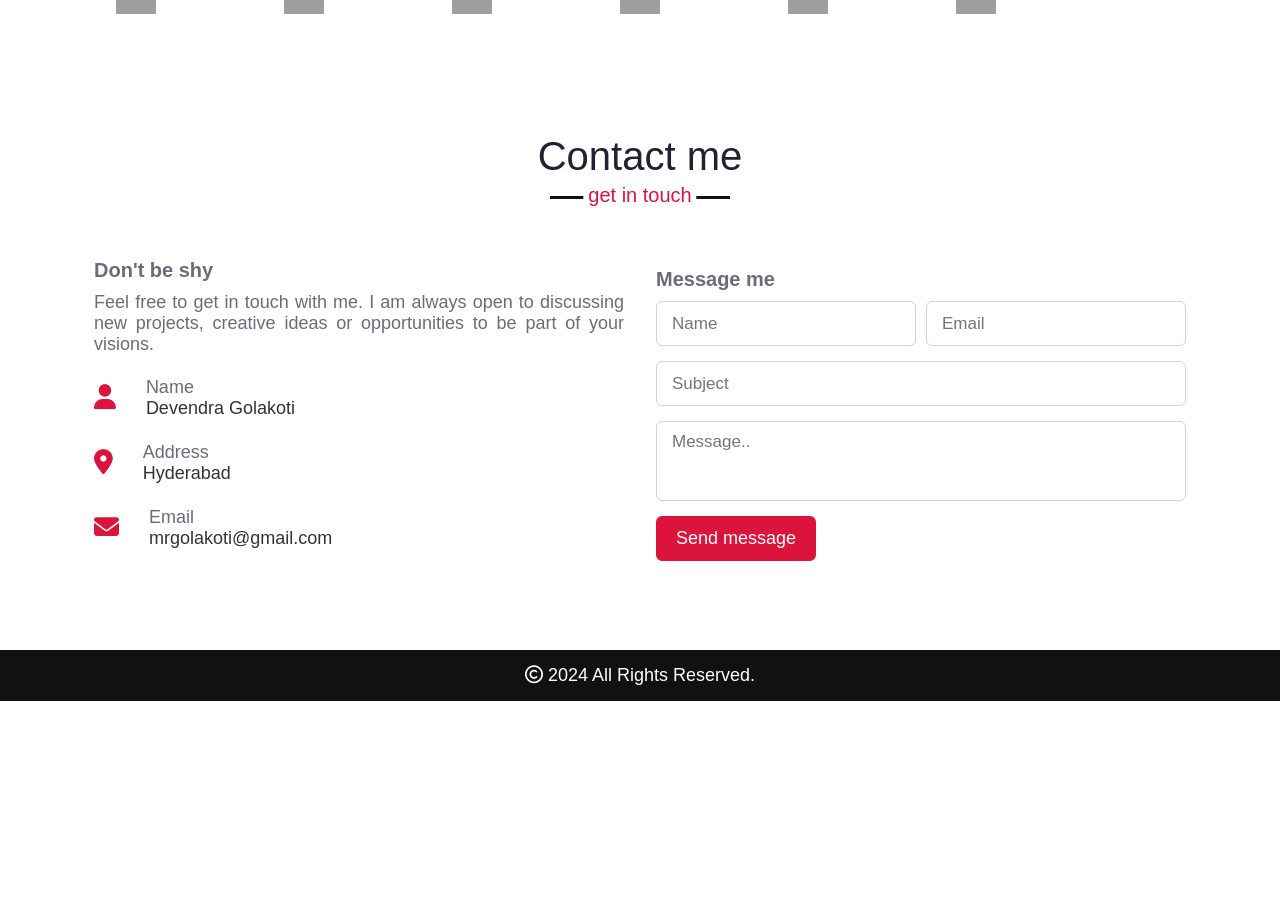
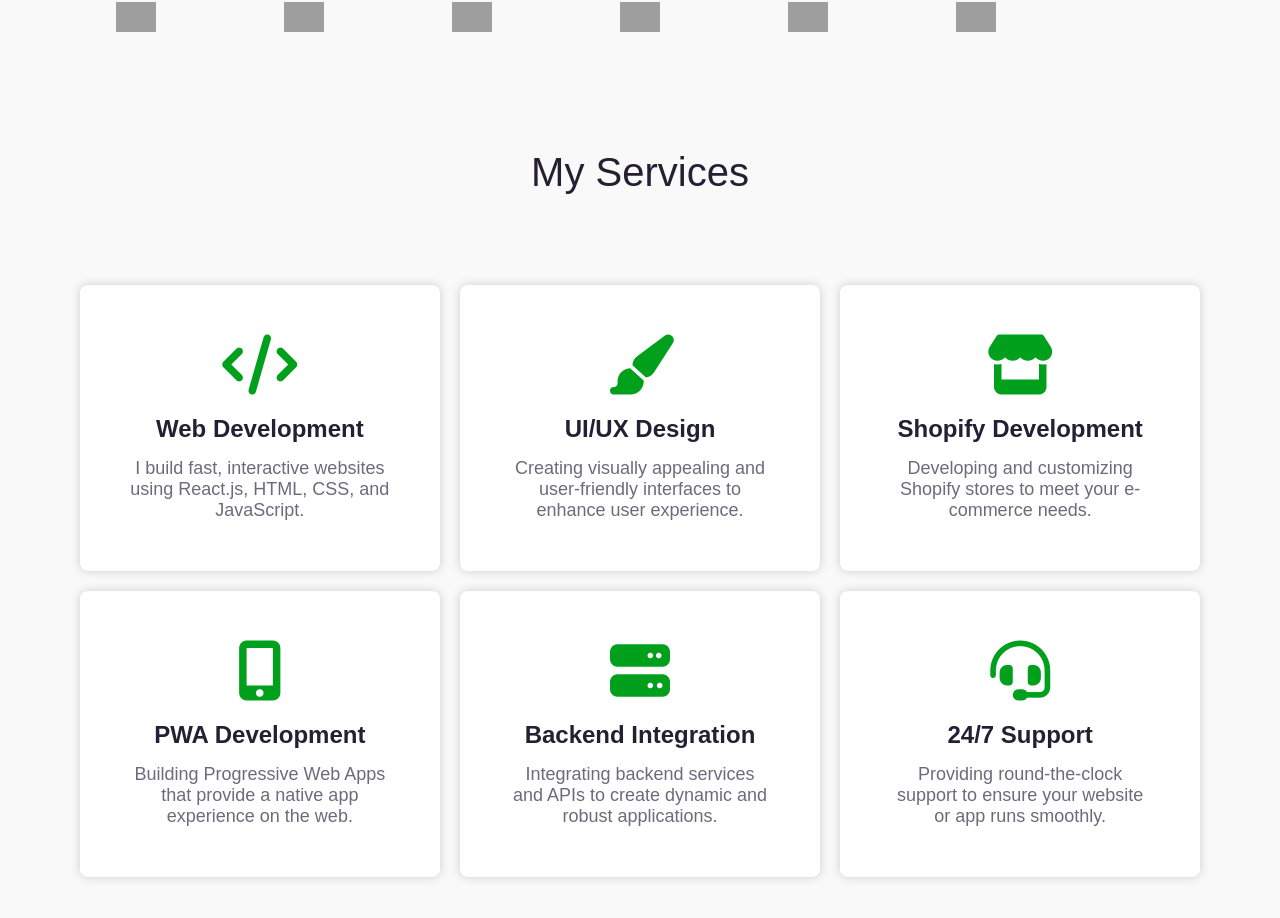
Before and after one commit to devendra98-tech/my-portfolio, a React (Create React App) app: page / in a window 1280 px wide. Shown: the part 1800-2718 px from the top of the page. Before the commit the page ends 2501 px from the top, so only its background shows below. Built offline with nearby package versions, Linux system fonts and the light colour scheme; grey boxes are pictures that could not be loaded.

Commit message:
services section changes

```diff
--- a/package.json
+++ b/package.json
@@ -1,4 +1,5 @@
 {
+  "homepage": "https://devendra98-tech.github.io/my-portfolio",
   "name": "react-portfolio",
   "version": "0.1.0",
   "private": true,
@@ -19,6 +20,8 @@
   },
   "scripts": {
     "start": "react-scripts start",
+    "predeploy": "npm run build",
+    "deploy": "gh-pages -d build",
     "build": "react-scripts build",
     "test": "react-scripts test",
     "eject": "react-scripts eject"
--- a/src/App.css
+++ b/src/App.css
@@ -832,9 +832,9 @@ footer span a:hover {
 }
 
 @media (max-width: 690px) {
-  .max-width {
+  /* .max-width {
     padding: 0 23px;
-  }
+  } */
 
   .home .home-content .text-2 {
     font-size: 60px;
--- a/src/App.tsx
+++ b/src/App.tsx
@@ -1,6 +1,12 @@
 import React, { useEffect, useState } from "react";
 import "./App.css";
-import { AboutSection, Footer, Header, Home } from "./components";
+import {
+  AboutSection,
+  Footer,
+  Header,
+  Home,
+  ServicesSection,
+} from "./components";
 import SkillSection from "./components/skills-section/skills-section";
 import ContactSection from "./components/contact-section";
 
@@ -49,6 +55,7 @@ const App = () => {
       <Home />
       <AboutSection />
       <SkillSection />
+      <ServicesSection />
       <ContactSection />
       <Footer />
     </>
--- a/src/components/about-section/about-section-components.tsx
+++ b/src/components/about-section/about-section-components.tsx
@@ -2,6 +2,7 @@ import styled from "styled-components";
 export const AboutSectionContainer = styled.div`
   font-family: "Poppins", sans-serif;
   padding: 100px 0 40px;
+  background-color: #f9f9f9;
 `;
 export const AboutSectionWrapper = styled.div`
   max-width: 1300px;
@@ -104,5 +105,6 @@ export const SkillTitle = styled.h2`
   font-weight: 500;
   margin-bottom: 60px;
   padding-bottom: 20px;
+  padding-top: 18px;
   font-family: "Ubuntu", sans-serif;
 `;
--- a/src/components/contact-section/contact-section.tsx
+++ b/src/components/contact-section/contact-section.tsx
@@ -2,7 +2,11 @@ import React from "react";
 
 export default function ContactSection() {
   return (
-    <section className="contact" id="contact">
+    <section
+      className="contact"
+      id="contact"
+      style={{ backgroundColor: " #f9f9f9" }}
+    >
       <div className="max-width">
         <h2 className="title">Contact me</h2>
         <div className="contact-content">
--- a/src/components/header/header.tsx
+++ b/src/components/header/header.tsx
@@ -30,12 +30,12 @@ export default function Header() {
 
   const onMenuIconlick = () => {
     setIsOpen(!isOpen);
-
     setShow(!show);
   };
   const onMenuClick = () => {
     if (show) {
       setShow(false);
+      setIsOpen(false);
     }
   };
 
@@ -47,13 +47,18 @@ export default function Header() {
         </LogoContainer>
         <MenuContainer className={show ? "active" : ""}>
           <MenuItem onClick={onMenuClick}>
-            <a href="/#" className="menu-btn">
+            <a href="#home" className="menu-btn">
               Home
             </a>
           </MenuItem>
           <MenuItem onClick={onMenuClick}>
             <a href="#about" className="menu-btn">
               About
+            </a>
+          </MenuItem>
+          <MenuItem onClick={onMenuClick}>
+            <a href="#services" className="menu-btn">
+              Services
             </a>
           </MenuItem>
 
--- a/src/components/home-section/home-section.tsx
+++ b/src/components/home-section/home-section.tsx
@@ -10,7 +10,7 @@ import {
 export default function Home() {
   return (
     <>
-      <HomeSectionContainer id="/home">
+      <HomeSectionContainer id="home">
         <HomeSectionWrapper>
           <HomeSectionContentWrapper>
             <HomeSectionPrimaryTitle>Hello, This is</HomeSectionPrimaryTitle>
--- a/src/components/services-section/services-section-components.tsx
+++ b/src/components/services-section/services-section-components.tsx
@@ -1,89 +1,120 @@
 import styled from "styled-components";
 export const ServicesSectionContainer = styled.div`
-  color: #fff;
-  background: #111;
-  padding: 100px 0;
+  padding: 60px 0;
+  background-color: #f9f9f9;
 `;
+
 export const ServicesSectionWrapper = styled.div`
   max-width: 1300px;
-  padding: 0 80px;
-  margin: auto;
-  @media (max-width: 690px) {
-    padding: 0 23px;
-  }
-  @media (max-width: 947px) {
-    max-width: 930px;
-  }
-  @media (max-width: 991px) {
-    padding: 0 50px;
+  margin: 0 auto;
+`;
+
+export const Title = styled.h2`
+  display: block;
+  font-weight: 700;
+  margin-bottom: 10px;
+  text-transform: uppercase;
+  text-align: center;
+  span {
+    color: #00a01d;
   }
 `;
-export const Title = styled.h2`
+
+export const Subtitle = styled.h4`
+  display: inline-block;
+  padding-bottom: 20px;
   position: relative;
+  text-transform: capitalize;
   text-align: center;
-  font-size: 40px;
-  font-weight: 500;
-  margin-bottom: 60px;
-  padding-bottom: 20px;
-  font-family: "Ubuntu", sans-serif;
-  &::before {
+  z-index: 1;
+  ::before {
+    background: #00a01d;
+    bottom: 0;
     content: "";
+    height: 2px;
+    left: 50%;
+    margin-left: -25px;
     position: absolute;
-    bottom: 0;
-    left: 50%;
-    width: 180px;
-    height: 3px;
-    background: #fff;
-    transform: translateX(-50%);
-  }
-  &::after {
-    background: #111;
-    content: "What I provide";
-  }
-  &::after {
-    position: absolute;
-    bottom: -8px;
-    left: 50%;
-    font-size: 20px;
-    color: crimson;
-    padding: 0 5px;
-    transform: translateX(-50%);
+    width: 50px;
   }
 `;
+
 export const ServicesSectionContent = styled.div`
   display: flex;
   flex-wrap: wrap;
-  align-items: center;
   justify-content: center;
-  gap: 32px;
+  margin-top: 40px;
 `;
+
 export const ServicesCard = styled.div`
-  width: calc(33% - 20px);
-  background: #222;
+  background: #ffffff;
+  /* border-left: 2px solid #00a01d; */
+  box-shadow: 0 0 10px #cccccc;
+  overflow: hidden;
+  padding: 30px;
+  position: relative;
+  z-index: 1;
+  flex: 0 1 calc(29.7% - 20px);
+  margin: 10px;
   text-align: center;
-  border-radius: 6px;
-  padding: 50px 25px;
-  cursor: pointer;
-  transition: all 0.3s ease;
-  @media (max-width: 690px) {
-    width: 100%;
+  transition: all 0.35s ease-in-out;
+  border-radius: 8px;
+  @media (min-width: 768px) and (max-width: 1024px) {
+    flex: 0 1 calc(45% - 20px); /* Adjust percentage as needed */
   }
 
   @media (max-width: 947px) {
-    width: calc(50% - 10px);
+    flex: 0 1 100%; /* Each card takes up full width */
+    margin: 10px 32px;
+  }
+  &:hover::after {
+    left: 0;
+  }
+
+  &:hover i,
+  &:hover h4,
+  &:hover p {
+    color: #ffffff !important;
+  }
+
+  i {
+    color: #00a01d;
+    display: inline-block;
+    font-size: 60px;
     margin-bottom: 20px;
+    transition: all 0.35s ease-in-out;
+  }
+
+  h4 {
+    font-weight: 600;
+    text-transform: capitalize;
+    margin-bottom: 15px;
+    transition: all 0.35s ease-in-out;
+  }
+
+  p {
+    margin: 0;
+    transition: all 0.35s ease-in-out;
+  }
+
+  &::after {
+    background: #00a01d;
+    content: "";
+    height: 100%;
+    left: -100%;
+    position: absolute;
+    top: 0;
+    transition: all 0.35s ease-in-out;
+    width: 100%;
+    z-index: -1;
   }
 `;
+
 export const ServicesCardContent = styled.div`
-  transition: all 0.3s ease;
-  > i {
-    font-size: 50px;
-    color: crimson;
-    transition: color 0.3s ease;
-  }
+  padding: 20px;
 `;
-export const CardTitle = styled.div`
-  font-size: 25px;
-  font-weight: 500;
-  margin: 10px 0 7px;
+
+export const CardTitle = styled.h4`
+  margin-bottom: 10px;
+  font-size: 1.5rem;
 `;
--- a/src/components/services-section/services-section.tsx
+++ b/src/components/services-section/services-section.tsx
@@ -6,33 +6,74 @@ import {
   ServicesSectionContainer,
   ServicesSectionContent,
   ServicesSectionWrapper,
-  Title,
 } from "./services-section-components";
+import { SkillTitle } from "../about-section/about-section-components";
 
 export default function ServicesSection() {
   return (
     <>
       <ServicesSectionContainer id="services">
         <ServicesSectionWrapper>
-          <Title>My services</Title>
+          <SkillTitle>My Services </SkillTitle>
+
           <ServicesSectionContent>
             <ServicesCard>
               <ServicesCardContent>
                 <i className="fas fa-code"></i>
                 <CardTitle>Web Development</CardTitle>
                 <p>
-                  Using Front-End framework, I build fast, interactive websites.
-                  I use React JS and Html, CSS, JavaScript etc.
+                  I build fast, interactive websites using React.js, HTML, CSS,
+                  and JavaScript.
                 </p>
               </ServicesCardContent>
             </ServicesCard>
             <ServicesCard>
               <ServicesCardContent>
-                <i className="fas fa-code"></i>
-                <CardTitle>Web Development</CardTitle>
+                <i className="fas fa-paint-brush"></i>
+                <CardTitle>UI/UX Design</CardTitle>
                 <p>
-                  Using Front-End framework, I build fast, interactive websites.
-                  I use React JS and Html, CSS, JavaScript etc.
+                  Creating visually appealing and user-friendly interfaces to
+                  enhance user experience.
+                </p>
+              </ServicesCardContent>
+            </ServicesCard>
+            <ServicesCard>
+              <ServicesCardContent>
+                <i className="fas fa-store"></i>
+                <CardTitle>Shopify Development</CardTitle>
+                <p>
+                  Developing and customizing Shopify stores to meet your
+                  e-commerce needs.
+                </p>
+              </ServicesCardContent>
+            </ServicesCard>
+            <ServicesCard>
+              <ServicesCardContent>
+                <i className="fas fa-mobile-alt"></i>
+                <CardTitle>PWA Development</CardTitle>
+                <p>
+                  Building Progressive Web Apps that provide a native app
+                  experience on the web.
+                </p>
+              </ServicesCardContent>
+            </ServicesCard>
+            <ServicesCard>
+              <ServicesCardContent>
+                <i className="fas fa-server"></i>
+                <CardTitle>Backend Integration</CardTitle>
+                <p>
+                  Integrating backend services and APIs to create dynamic and
+                  robust applications.
+                </p>
+              </ServicesCardContent>
+            </ServicesCard>
+            <ServicesCard>
+              <ServicesCardContent>
+                <i className="fas fa-headset"></i>
+                <CardTitle>24/7 Support</CardTitle>
+                <p>
+                  Providing round-the-clock support to ensure your website or
+                  app runs smoothly.
                 </p>
               </ServicesCardContent>
             </ServicesCard>
```
